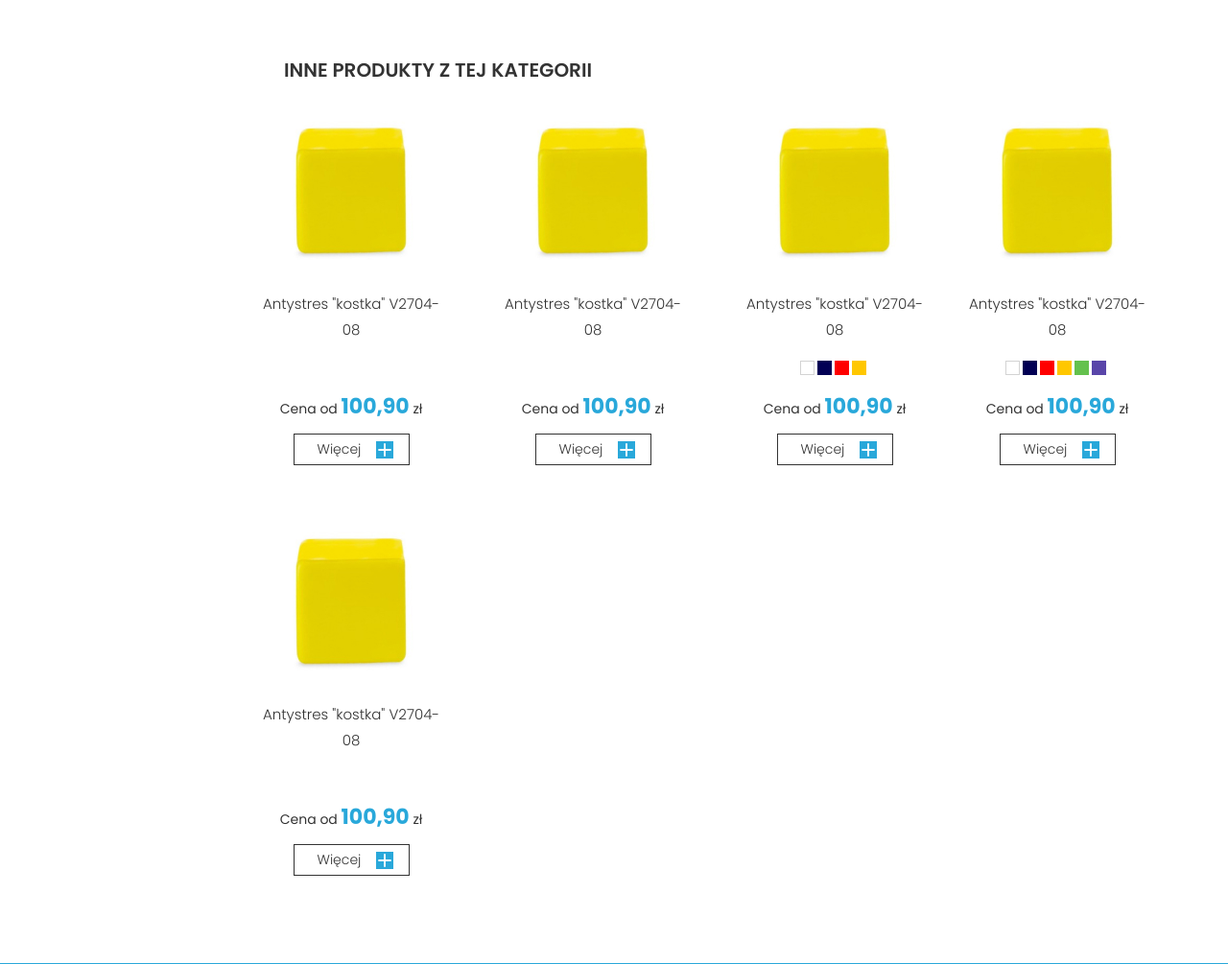
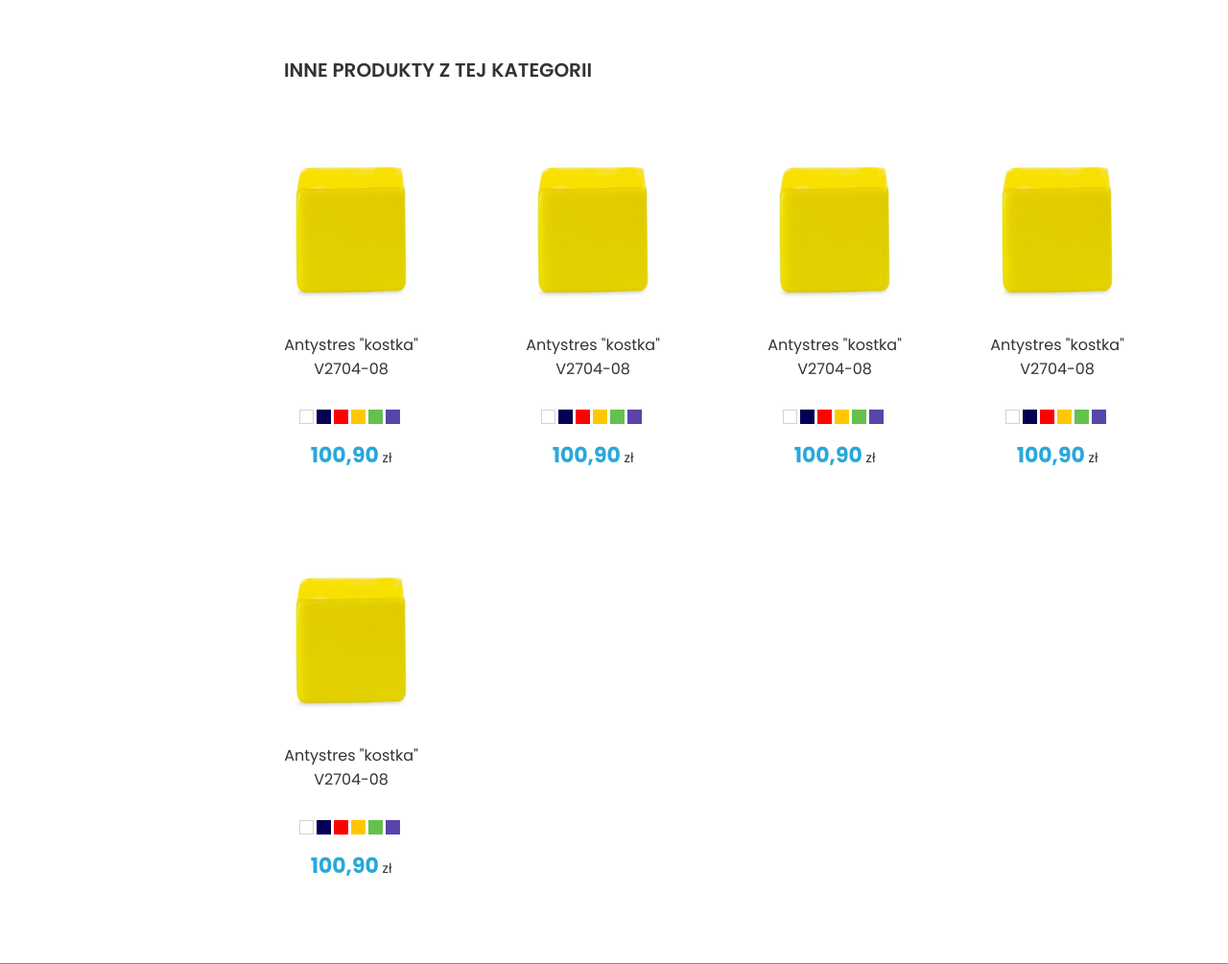
Before and after one commit to goldipl/PROMOTECA, a PHP site: page /products_card.php in a window 1280 px wide. Shown: the part 3310-4315 px from the top of the page at 96% size. Run offline with PHP 8.4, Linux system fonts and the light colour scheme.

Commit message:
update recommended products card slots

```diff
--- a/components/products_card/products_card_recommended.php
+++ b/components/products_card/products_card_recommended.php
@@ -3,69 +3,15 @@
         <h2 class="desc_title_box--title">Inne produkty z tej kategorii</h2>
     </div>
     <div class="products_blocks_wrapper">
-        <div class="products_blocks_wrapper__slot">
-            <div class="products_block_wrapper__slot--img">
-                <img src="./assets/img/recommend/yellow_square.jpg" alt="Antystres kostka V2704-08">
-            </div>
-            <div class="products_block_wrapper__slot--title">
-                <p>Antystres "kostka" V2704-08</p>
-            </div>
-            <div class="products_block_wrapper__slot--colors">
-
-            </div>
-            <div class="products_block_wrapper__slot--price">
-                <p class="price">Cena od <span>100,90</span> zł</p>
-            </div>
-            <div class="products_block_wrapper__slot--btn">
-                <a href="#">Więcej</a>
-            </div>
-        </div>
 
         <div class="products_blocks_wrapper__slot">
             <div class="products_block_wrapper__slot--img">
-                <img src="./assets/img/recommend/yellow_square.jpg" alt="Antystres kostka V2704-08">
+                <a href="">
+                    <img src="./assets/img/recommend/yellow_square.jpg" alt="Antystres kostka V2704-08">
+                </a>
             </div>
             <div class="products_block_wrapper__slot--title">
-                <p>Antystres "kostka" V2704-08</p>
-            </div>
-            <div class="products_block_wrapper__slot--colors">
-
-            </div>
-            <div class="products_block_wrapper__slot--price">
-                <p class="price">Cena od <span>100,90</span> zł</p>
-            </div>
-            <div class="products_block_wrapper__slot--btn">
-                <a href="#">Więcej</a>
-            </div>
-        </div>
-
-        <div class="products_blocks_wrapper__slot">
-            <div class="products_block_wrapper__slot--img">
-                <img src="./assets/img/recommend/yellow_square.jpg" alt="Antystres kostka V2704-08">
-            </div>
-            <div class="products_block_wrapper__slot--title">
-                <p>Antystres "kostka" V2704-08</p>
-            </div>
-            <div class="products_block_wrapper__slot--colors">
-                <div class="color_square white"></div>
-                <div class="color_square darkblue"></div>
-                <div class="color_square red"></div>
-                <div class="color_square yellow"></div>
-            </div>
-            <div class="products_block_wrapper__slot--price">
-                <p class="price">Cena od <span>100,90</span> zł</p>
-            </div>
-            <div class="products_block_wrapper__slot--btn">
-                <a href="#">Więcej</a>
-            </div>
-        </div>
-
-        <div class="products_blocks_wrapper__slot">
-            <div class="products_block_wrapper__slot--img">
-                <img src="./assets/img/recommend/yellow_square.jpg" alt="Antystres kostka V2704-08">
-            </div>
-            <div class="products_block_wrapper__slot--title">
-                <p>Antystres "kostka" V2704-08</p>
+                <a href="">Antystres "kostka" V2704-08</a>
             </div>
             <div class="products_block_wrapper__slot--colors">
                 <div class="color_square white"></div>
@@ -76,28 +22,95 @@
                 <div class="color_square purple"></div>
             </div>
             <div class="products_block_wrapper__slot--price">
-                <p class="price">Cena od <span>100,90</span> zł</p>
-            </div>
-            <div class="products_block_wrapper__slot--btn">
-                <a href="#">Więcej</a>
+                <p class="price"><span>100,90</span> zł</p>
             </div>
         </div>
 
         <div class="products_blocks_wrapper__slot">
             <div class="products_block_wrapper__slot--img">
-                <img src="./assets/img/recommend/yellow_square.jpg" alt="Antystres kostka V2704-08">
+                <a href="">
+                    <img src="./assets/img/recommend/yellow_square.jpg" alt="Antystres kostka V2704-08">
+                </a>
             </div>
             <div class="products_block_wrapper__slot--title">
-                <p>Antystres "kostka" V2704-08</p>
+                <a href="">Antystres "kostka" V2704-08</a>
             </div>
             <div class="products_block_wrapper__slot--colors">
-
+                <div class="color_square white"></div>
+                <div class="color_square darkblue"></div>
+                <div class="color_square red"></div>
+                <div class="color_square yellow"></div>
+                <div class="color_square green"></div>
+                <div class="color_square purple"></div>
             </div>
             <div class="products_block_wrapper__slot--price">
-                <p class="price">Cena od <span>100,90</span> zł</p>
+                <p class="price"><span>100,90</span> zł</p>
             </div>
-            <div class="products_block_wrapper__slot--btn">
-                <a href="#">Więcej</a>
+        </div>
+
+        <div class="products_blocks_wrapper__slot">
+            <div class="products_block_wrapper__slot--img">
+                <a href="">
+                    <img src="./assets/img/recommend/yellow_square.jpg" alt="Antystres kostka V2704-08">
+                </a>
+            </div>
+            <div class="products_block_wrapper__slot--title">
+                <a href="">Antystres "kostka" V2704-08</a>
+            </div>
+            <div class="products_block_wrapper__slot--colors">
+                <div class="color_square white"></div>
+                <div class="color_square darkblue"></div>
+                <div class="color_square red"></div>
+                <div class="color_square yellow"></div>
+                <div class="color_square green"></div>
+                <div class="color_square purple"></div>
+            </div>
+            <div class="products_block_wrapper__slot--price">
+                <p class="price"><span>100,90</span> zł</p>
+            </div>
+        </div>
+
+        <div class="products_blocks_wrapper__slot">
+            <div class="products_block_wrapper__slot--img">
+                <a href="">
+                    <img src="./assets/img/recommend/yellow_square.jpg" alt="Antystres kostka V2704-08">
+                </a>
+            </div>
+            <div class="products_block_wrapper__slot--title">
+                <a href="">Antystres "kostka" V2704-08</a>
+            </div>
+            <div class="products_block_wrapper__slot--colors">
+                <div class="color_square white"></div>
+                <div class="color_square darkblue"></div>
+                <div class="color_square red"></div>
+                <div class="color_square yellow"></div>
+                <div class="color_square green"></div>
+                <div class="color_square purple"></div>
+            </div>
+            <div class="products_block_wrapper__slot--price">
+                <p class="price"><span>100,90</span> zł</p>
+            </div>
+        </div>
+
+        <div class="products_blocks_wrapper__slot">
+            <div class="products_block_wrapper__slot--img">
+                <a href="">
+                    <img src="./assets/img/recommend/yellow_square.jpg" alt="Antystres kostka V2704-08">
+                </a>
+            </div>
+            <div class="products_block_wrapper__slot--title">
+                <a href="">Antystres "kostka" V2704-08</a>
+            </div>
+            <div class="products_block_wrapper__slot--colors">
+                <div class="color_square white"></div>
+                <div class="color_square darkblue"></div>
+                <div class="color_square red"></div>
+                <div class="color_square yellow"></div>
+                <div class="color_square green"></div>
+                <div class="color_square purple"></div>
+            </div>
+            <div class="products_block_wrapper__slot--price">
+                <p class="price"><span>100,90</span> zł</p>
             </div>
         </div>
 
```
